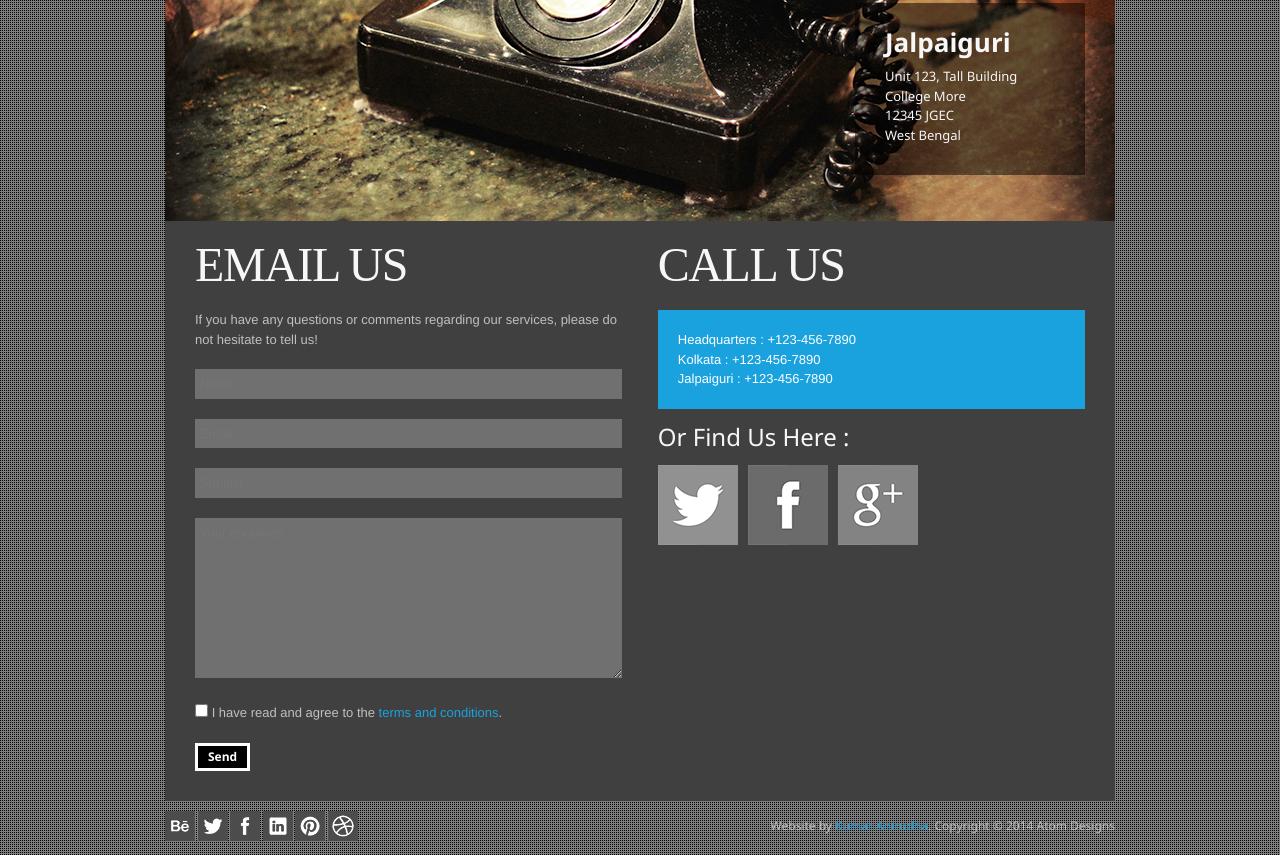
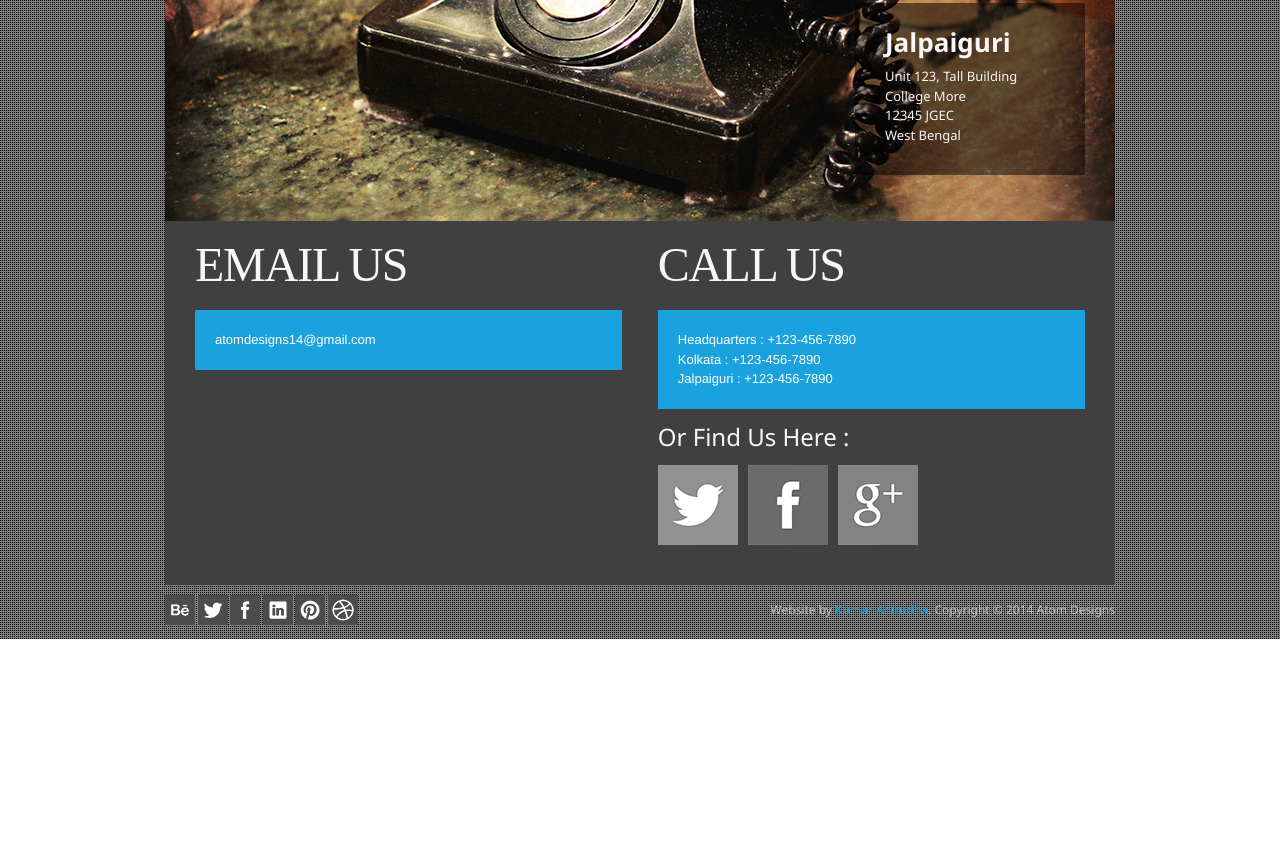
Before and after one commit to atom-designs/atom-designs.github.io, a plain HTML site: page contact.html in a window 1280 px wide. Shown: the part 482-1337 px from the top of the page. After the commit the page ends 1121 px from the top, so only its background shows below. Drawn offline with nearby package versions, Linux system fonts and the light colour scheme.

Commit message:
Update contact.html

```diff
--- a/contact.html
+++ b/contact.html
@@ -104,26 +104,8 @@ West Bengal
 <div class="page-sub-title">
 <h1>Email Us</h1>
 </div>
-<p>If you have any questions or comments regarding our services, please do not hesitate to tell us!</p>
-
-    <p class="contact-form-sender">
-    <input id="sender" type="text" placeholder="Name" name="sender" />
+<p class="hl2">atomdesigns14@gmail.com
     </p>
-    <p class="contact-form-email">
-    <input id="email" type="text" placeholder="Email" name="email" />
-    </p>
-    <p class="contact-form-subject">
-    <input id="subject" type="text" placeholder="Subject" name="subject" />
-    </p>
-    <p class="contact-form-content">
-    <textarea id="contact-content" placeholder="Your enquiries" name="content"></textarea>
-    </p>
-    <p class="contact-form-checkbox">
-    <input id="agreement" type="checkbox" value="true" />
-    <label for="agreement">I have read and agree to the <a href="#">terms and conditions</a>.</label>
-    </p>
-    <span class="button-met dark"><input id="consubmit" type="submit" name="consubmit" value="Send" /></span>
-
 </div>
 
 <div class="one-half last">
```
